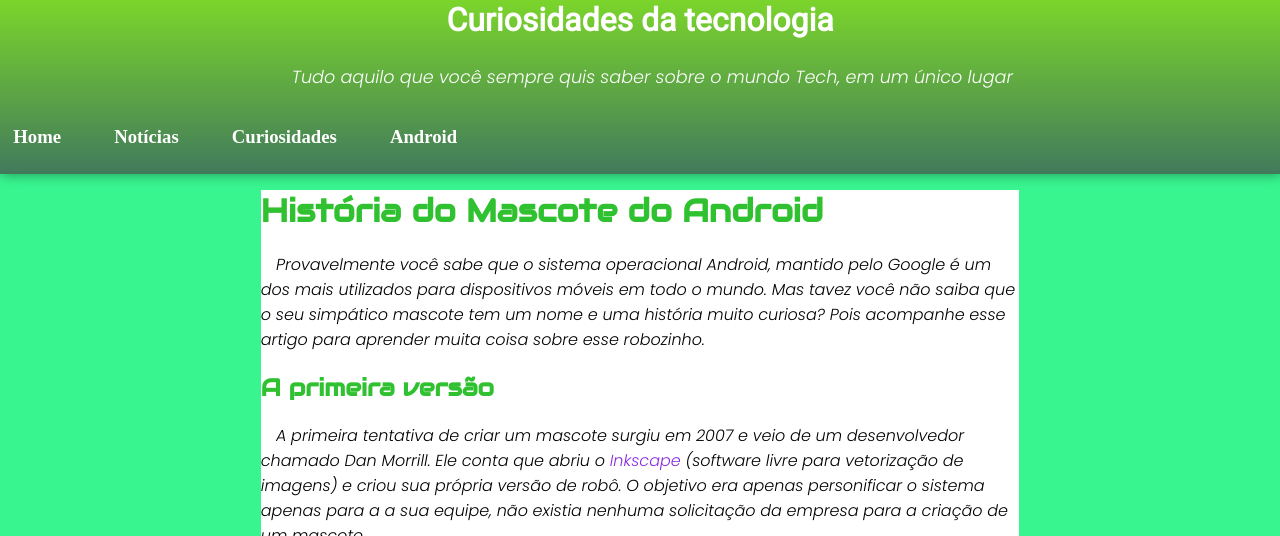
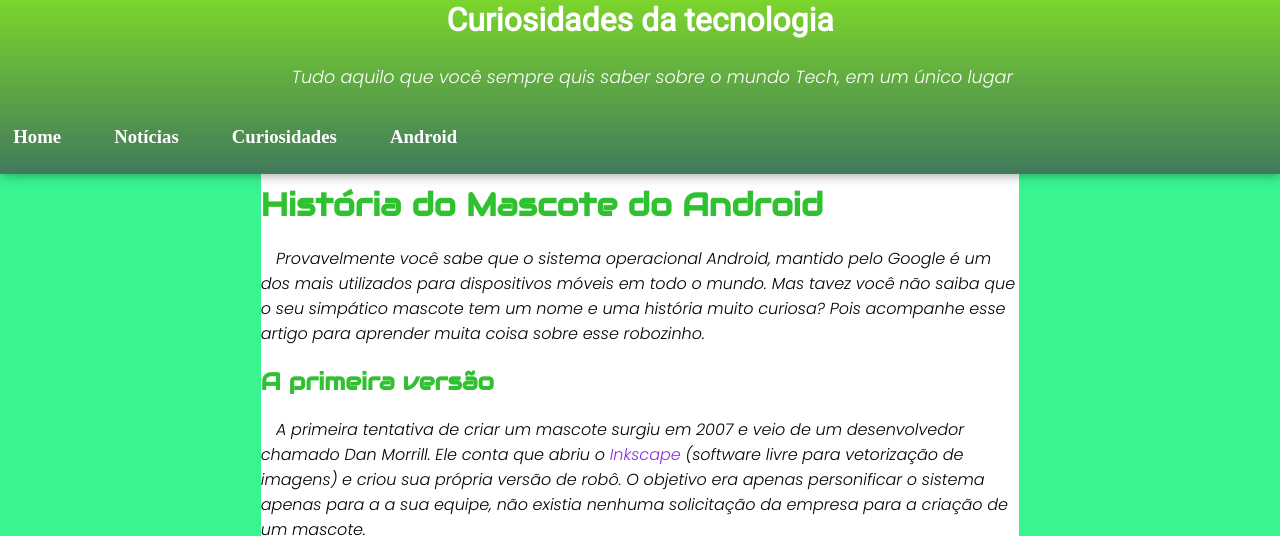
Before and after one commit to pedrofernandescajuri/projeto-android, a plain HTML site: page index.html in a window 1280 px wide. Shown: the top 536 px of the page. Drawn offline with Linux system fonts and the light colour scheme.

Commit message:
Update style.css

```diff
--- a/style.css
+++ b/style.css
@@ -59,11 +59,12 @@
 
 main {
     background-color: white;
-    margin: 15% 20% auto 20%;
+    margin: 12% 20% auto 20%;
 }
 main > h1{
     font-family: 'Audiowide', cursive;
     color: rgb(48, 193, 48);
+    padding-top: 1em;
 }
 main > h2{
     font-family: 'Audiowide', cursive;
```
